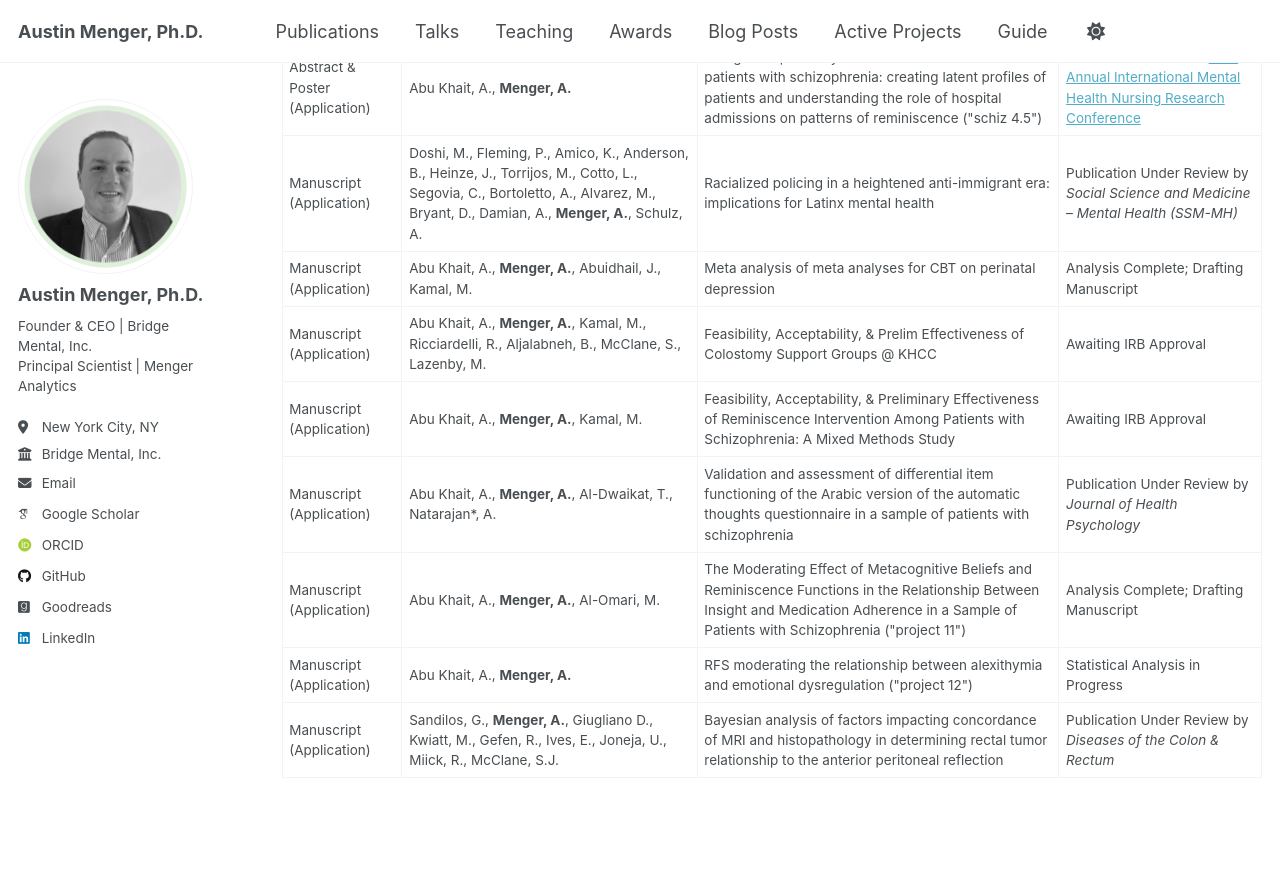
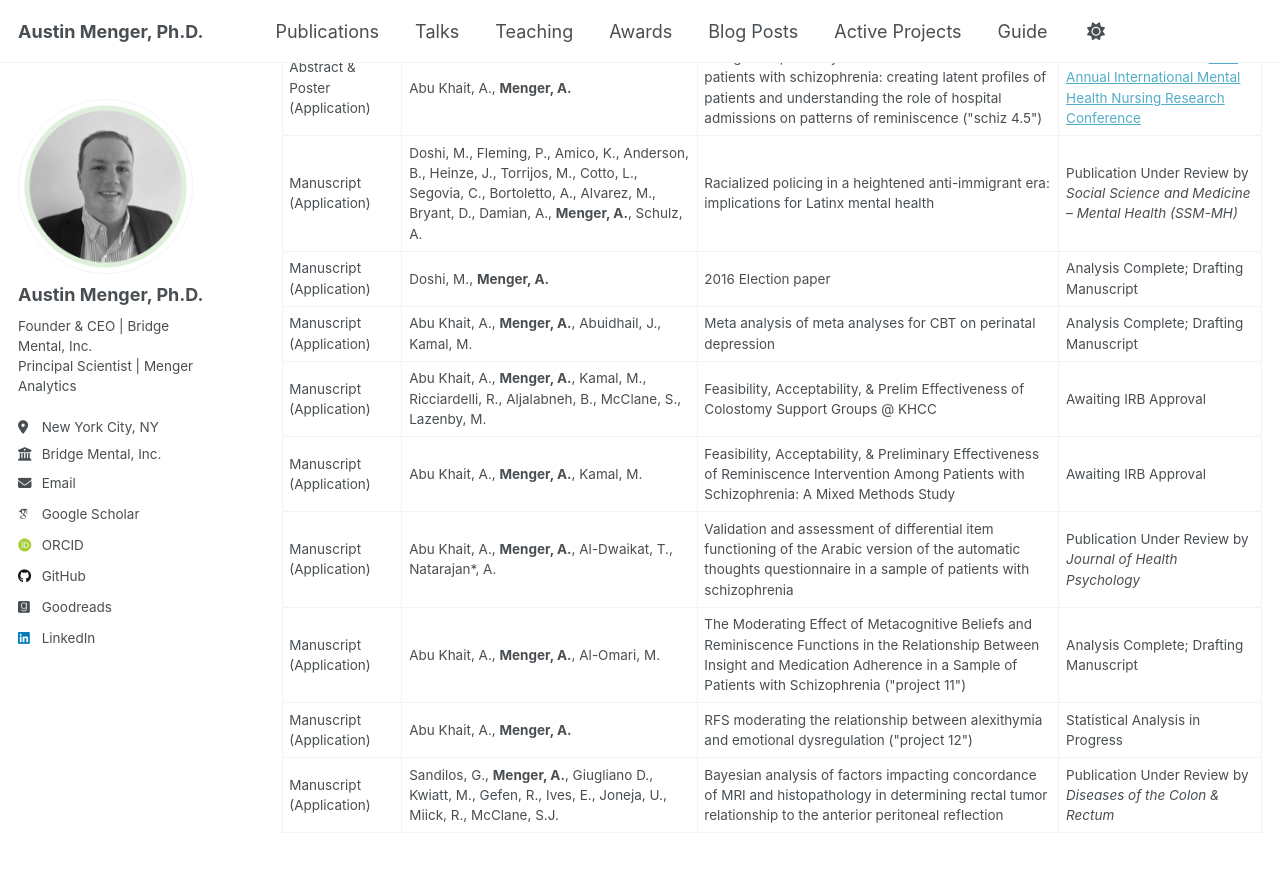
Before and after one commit to austinmenger/austinmenger.github.io, a Jekyll site: the page built from _pages/active_projects.md, in a window 1280 px wide and 900 px high, scrolled down 905 px. Shown: the top 872 px of the window. Built offline with Jekyll 4.4.1, drawn with Linux system fonts in a browser that asks for light colours; some web fonts are replaced.

Commit message:
Update active_projects.md

```diff
--- a/_pages/active_projects.md
+++ b/_pages/active_projects.md
@@ -105,6 +105,12 @@ author_profile: true
  </tr>
  <tr>
   <td>Manuscript (Application)</td>
+  <td>Doshi, M., <b>Menger, A.</b></td>
+  <td>2016 Election paper</td>
+  <td>Analysis Complete; Drafting Manuscript</td>
+ </tr>
+ <tr>
+  <td>Manuscript (Application)</td>
   <td>Abu Khait, A., <b>Menger, A.</b>, Abuidhail, J., Kamal, M.</td>
   <td>Meta analysis of meta analyses for CBT on perinatal depression</td>
   <td>Analysis Complete; Drafting Manuscript</td>
```
